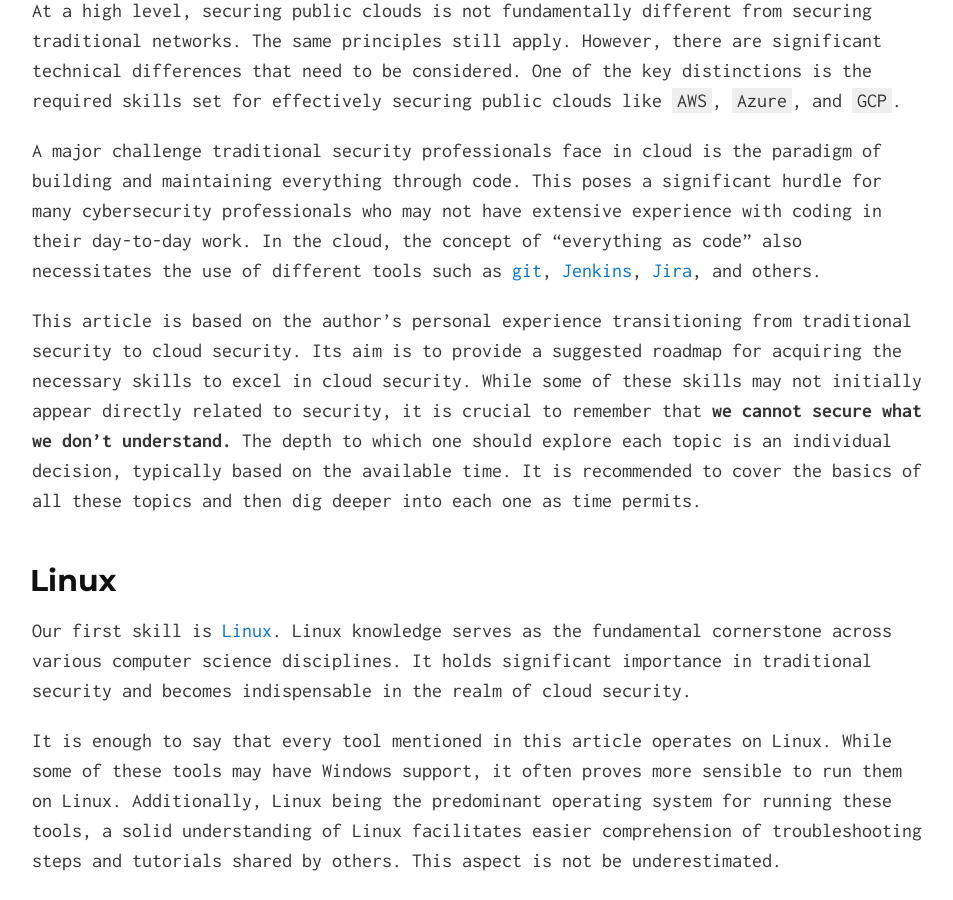
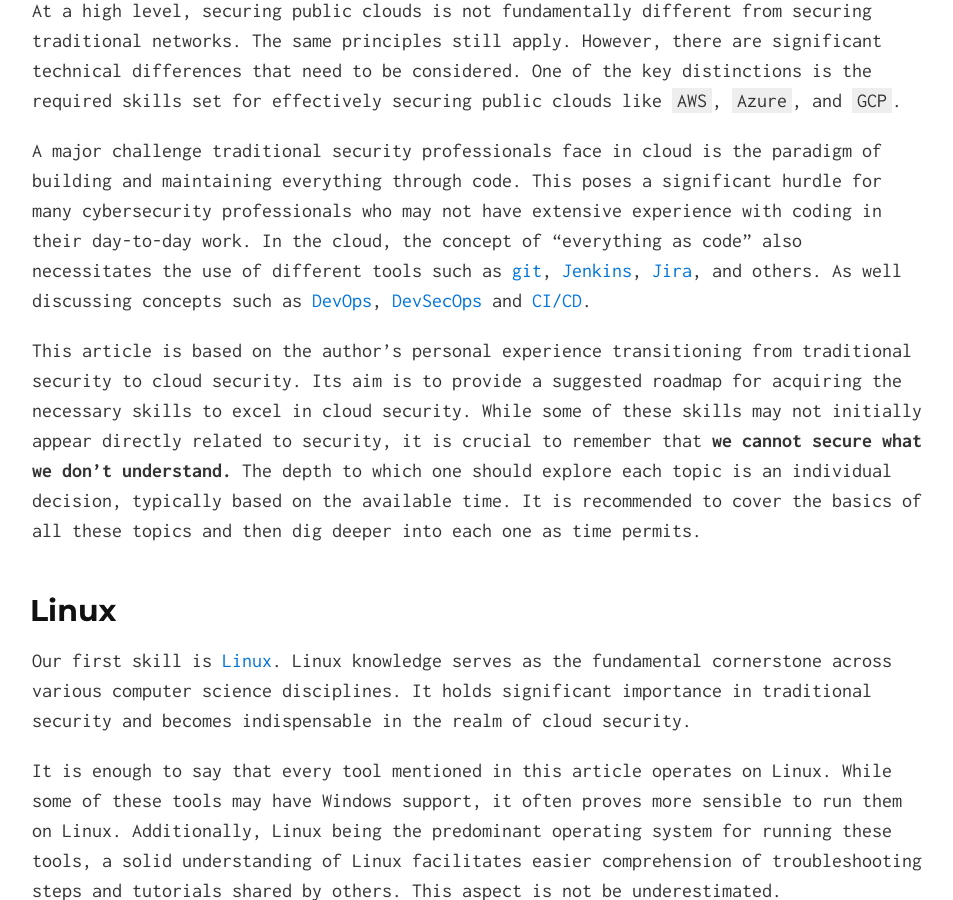
Before and after one commit to Ahmed-AG/cyberdojo-page, a Jekyll site: the page built from read/transitioning-from-traditional-cybersecurity-to-cloud-security.md, in a window 1280 px wide and 900 px high, scrolled down 495 px. Shown: the whole window, without its empty margins (160-1113 px from the left). Built offline with Jekyll 4.4.1, drawn with Linux system fonts in a browser that asks for light colours.

Commit message:
update moving to cloud

```diff
--- a/read/transitioning-from-traditional-cybersecurity-to-cloud-security.md
+++ b/read/transitioning-from-traditional-cybersecurity-to-cloud-security.md
@@ -9,7 +9,7 @@ author_link: "https://twitter.com/aagsec"
 ## Introduction
 At a high level, securing public clouds is not fundamentally different from securing traditional networks. The same principles still apply. However, there are significant technical differences that need to be considered. One of the key distinctions is the required skills set for effectively securing public clouds like `AWS`, `Azure`, and `GCP`.
 
-A major challenge traditional security professionals face in cloud is the paradigm of building and maintaining everything through code. This poses a significant hurdle for many cybersecurity professionals who may not have extensive experience with coding in their day-to-day work. In the cloud, the concept of "everything as code" also necessitates the use of different tools such as [git](https://git-scm.com){:target="_blank"}, [Jenkins](https://www.jenkins.io){:target="_blank"}, [Jira](https://jira.atlassian.com){:target="_blank"}, and others.
+A major challenge traditional security professionals face in cloud is the paradigm of building and maintaining everything through code. This poses a significant hurdle for many cybersecurity professionals who may not have extensive experience with coding in their day-to-day work. In the cloud, the concept of "everything as code" also necessitates the use of different tools such as [git](https://git-scm.com){:target="_blank"}, [Jenkins](https://www.jenkins.io){:target="_blank"}, [Jira](https://jira.atlassian.com){:target="_blank"}, and others. As well discussing concepts such as [DevOps](https://en.wikipedia.org/wiki/DevOps){:target="_blank"}, [DevSecOps](https://www.redhat.com/en/topics/devops/what-is-devsecops){:target="_blank"} and [CI/CD](https://www.redhat.com/en/topics/devops/what-is-ci-cd){:target="_blank"}.
 
 This article is based on the author's personal experience transitioning from traditional security to cloud security. Its aim is to provide a suggested roadmap for acquiring the necessary skills to excel in cloud security. While some of these skills may not initially appear directly related to security, it is crucial to remember that <b>we cannot secure what we don't understand.</b> The depth to which one should explore each topic is an individual decision, typically based on the available time. It is recommended to cover the basics of all these topics and then dig deeper into each one as time permits.
 
```
